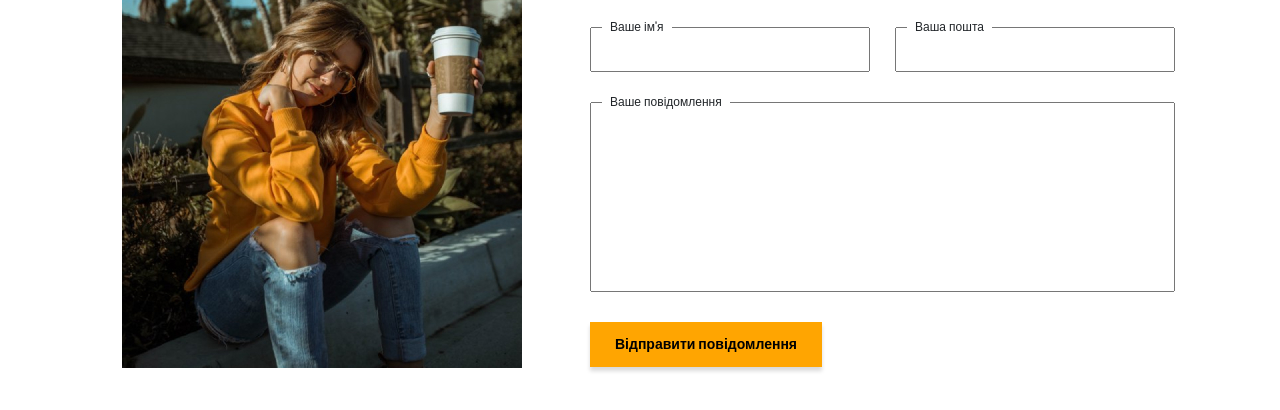
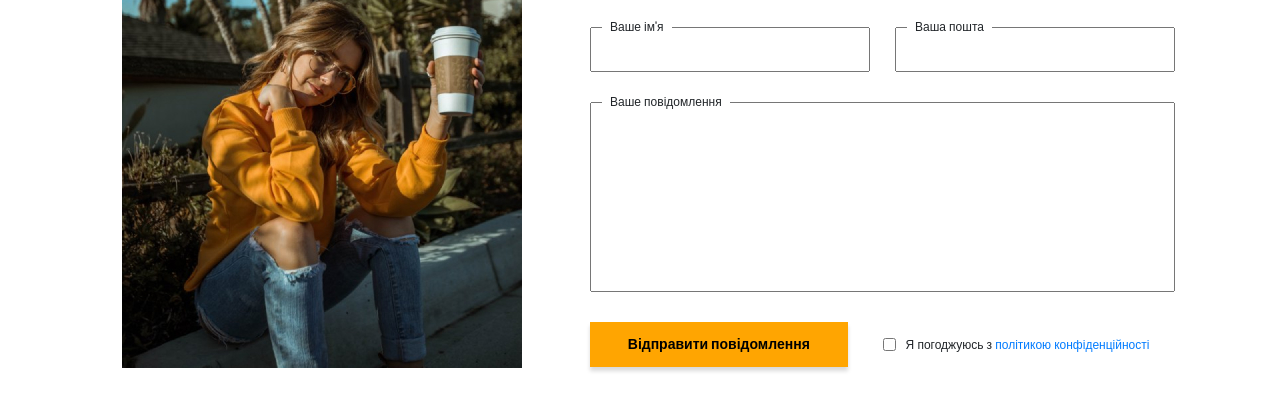
Before and after one commit to ivanstruchuk93/First-Portfolio, a website: page src/index.html in a window 1280 px wide. Shown: the part 4922-5332 px from the top of the page. Drawn offline with Linux system fonts and the light colour scheme.

Commit message:
plus policy

```diff
--- a/src/index.html
+++ b/src/index.html
@@ -468,11 +468,11 @@
 
                 <form action="#" class="contacts__form">
                     <div class="contacts__input">
-                        <input name="name" id="name" type="text">
+                        <input required name="name" id="name" type="text">
                         <label for="name">Ваше ім'я</label>
                     </div>
                     <div class="contacts__input">
-                        <input name="email" id="email" type="email">
+                        <input required name="email" id="email" type="email">
                         <label for="email">Ваша пошта</label>
                     </div>
 
@@ -480,8 +480,12 @@
                         <textarea name="text" id="text"></textarea>
                         <label for="text">Ваше повідомлення</label>
                     </div>
-                    <div>
+                    <div class="contacts__triggers">
                         <button class="contacts__btn btn">Відправити повідомлення</button>
+                        <div class="contacts__policy">
+                            <input required type="checkbox">
+                            <span>Я погоджуюсь з <a href="/policy.html">політикою конфіденційності</a></span>
+                        </div>
                     </div>
                 </form>
             </div>
--- a/src/sass/blocks/_contacts.scss
+++ b/src/sass/blocks/_contacts.scss
@@ -54,6 +54,21 @@
             margin-bottom: 0;
         }
     }
+    &__triggers {
+        grid-column: 1/3;
+        display: grid;
+        grid-template-columns: repeat(2, auto);
+        column-gap: 35px;
+    }
+    &__policy {
+        font-size: 12px;
+        line-height: 14px;
+        display: flex;
+        align-items: center;
+        input {
+            margin-right: 10px;
+        }
+    }
     &__input {
         position: relative;
         input {
```
Also changed, not shown: dist/css/style.min.css, dist/index.html, src/css/style.min.css, 1 other file.
